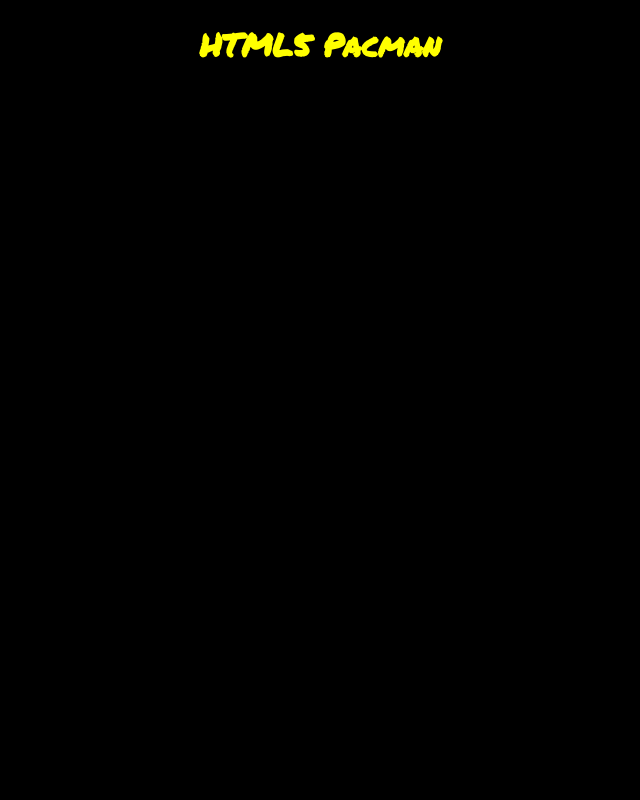
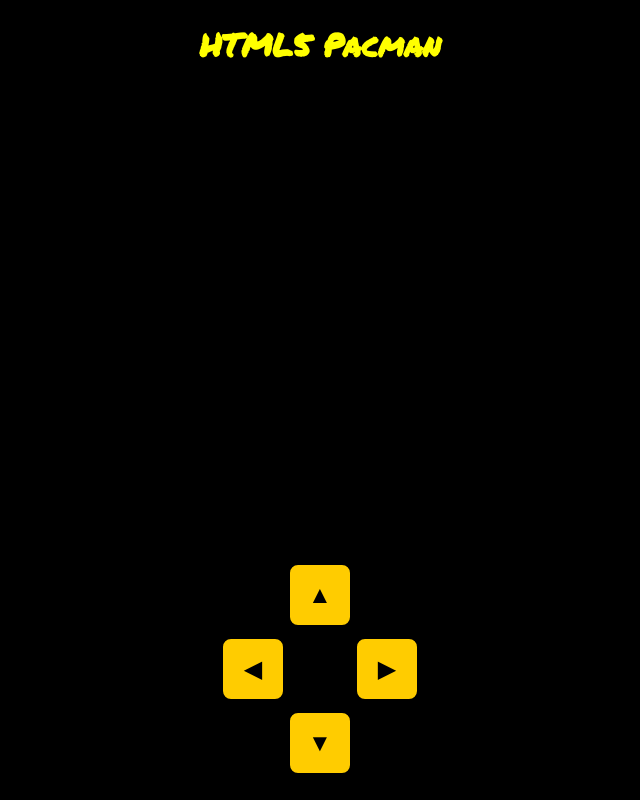
Before and after one commit to MrWcW/pacman99classic, a plain HTML site: page index.html in a window 1280 px wide. Shown: the whole page, without its empty margins (320-960 px from the left). Drawn offline with nearby package versions, Linux system fonts and the light colour scheme.

Commit message:
Update index.html

```diff
--- a/index.html
+++ b/index.html
@@ -1,22 +1,87 @@
 <!DOCTYPE html>
-<html lang="en" >
+<html lang="en">
 <head>
   <meta charset="UTF-8">
+  <meta name="viewport" content="width=device-width, initial-scale=1.0">
   <title>HTML5 Pacman</title>
-  <link rel='stylesheet' href='https://fonts.googleapis.com/css?family=Permanent+Marker'><link rel="stylesheet" href="./style.css">
-
+  <link rel='stylesheet' href='https://fonts.googleapis.com/css?family=Permanent+Marker'>
+  <link rel="stylesheet" href="./style.css">
+  <style>
+    /* Mobile Controls Styling */
+    #mobile-controls {
+      position: fixed;
+      bottom: 20px;
+      left: 50%;
+      transform: translateX(-50%);
+      display: flex;
+      flex-direction: column;
+      align-items: center;
+    }
+    .controls-row {
+      display: flex;
+      justify-content: center;
+    }
+    .control-button {
+      width: 60px;
+      height: 60px;
+      margin: 5px;
+      font-size: 24px;
+      text-align: center;
+      line-height: 60px;
+      background-color: #ffcc00;
+      border: 2px solid #000;
+      border-radius: 10px;
+      cursor: pointer;
+      user-select: none;
+    }
+    .control-button:active {
+      background-color: #ffaa00;
+    }
+  </style>
 </head>
 <body>
-<!-- partial:index.partial.html -->
+
 <div id="shim">shim for font face</div>
 
 <h1>HTML5 Pacman</h1>
 
+<div id="pacman"></div>
 
-<div id="pacman"></div>
-<!-- partial -->
-  <script src='//cdnjs.cloudflare.com/ajax/libs/modernizr/2.8.3/modernizr.min.js'></script>
-<script src='//cdnjs.cloudflare.com/ajax/libs/jquery/2.1.3/jquery.min.js'></script><script  src="./script.js"></script>
+<!-- Mobile Controls -->
+<div id="mobile-controls">
+  <div class="controls-row">
+    <div class="control-button" id="up">▲</div>
+  </div>
+  <div class="controls-row">
+    <div class="control-button" id="left">◀</div>
+    <div style="width: 60px;"></div> <!-- Spacer -->
+    <div class="control-button" id="right">▶</div>
+  </div>
+  <div class="controls-row">
+    <div class="control-button" id="down">▼</div>
+  </div>
+</div>
+
+<script src='//cdnjs.cloudflare.com/ajax/libs/modernizr/2.8.3/modernizr.min.js'></script>
+<script src='//cdnjs.cloudflare.com/ajax/libs/jquery/2.1.3/jquery.min.js'></script>
+<script src="./script.js"></script>
+
+<script>
+  // Add touch controls for mobile
+  document.getElementById("up").addEventListener("click", () => movePacman("up"));
+  document.getElementById("down").addEventListener("click", () => movePacman("down"));
+  document.getElementById("left").addEventListener("click", () => movePacman("left"));
+  document.getElementById("right").addEventListener("click", () => movePacman("right"));
+
+  function movePacman(direction) {
+    // This function needs to be implemented in script.js
+    if (typeof handleMobileInput === "function") {
+      handleMobileInput(direction);
+    } else {
+      console.warn("handleMobileInput function is not defined.");
+    }
+  }
+</script>
 
 </body>
 </html>
```
